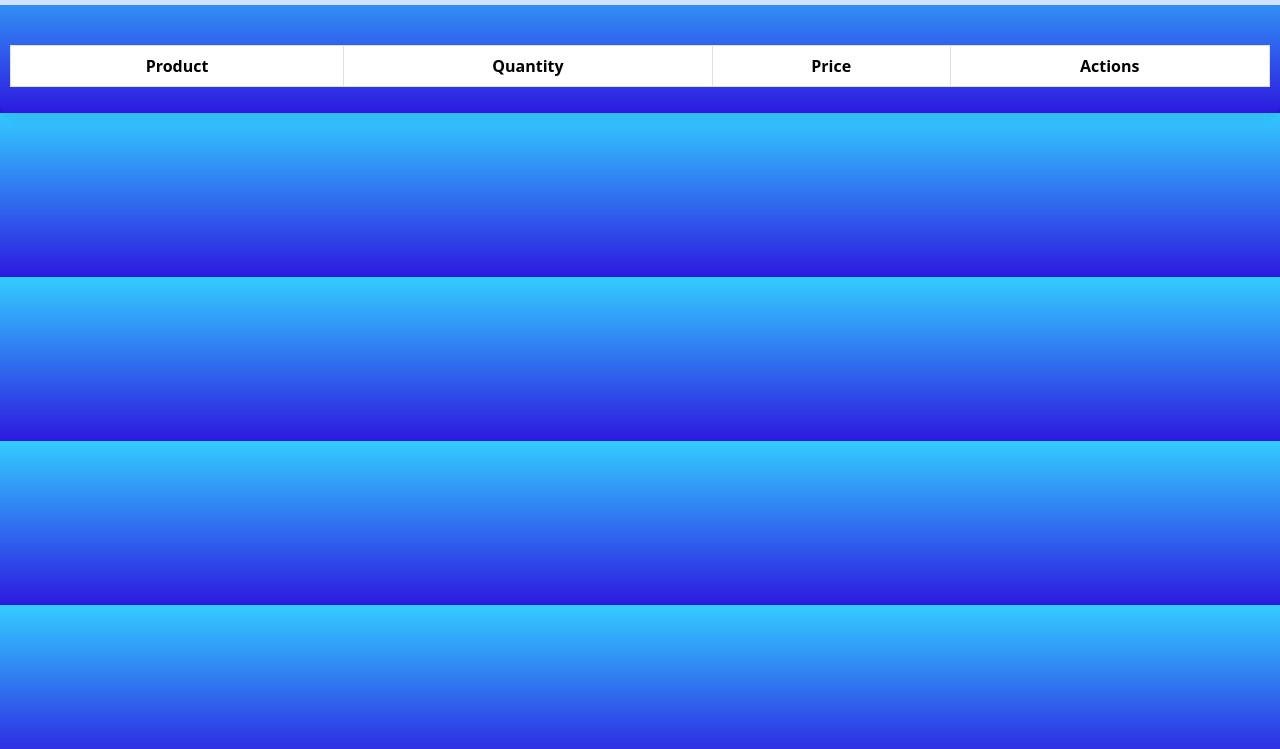
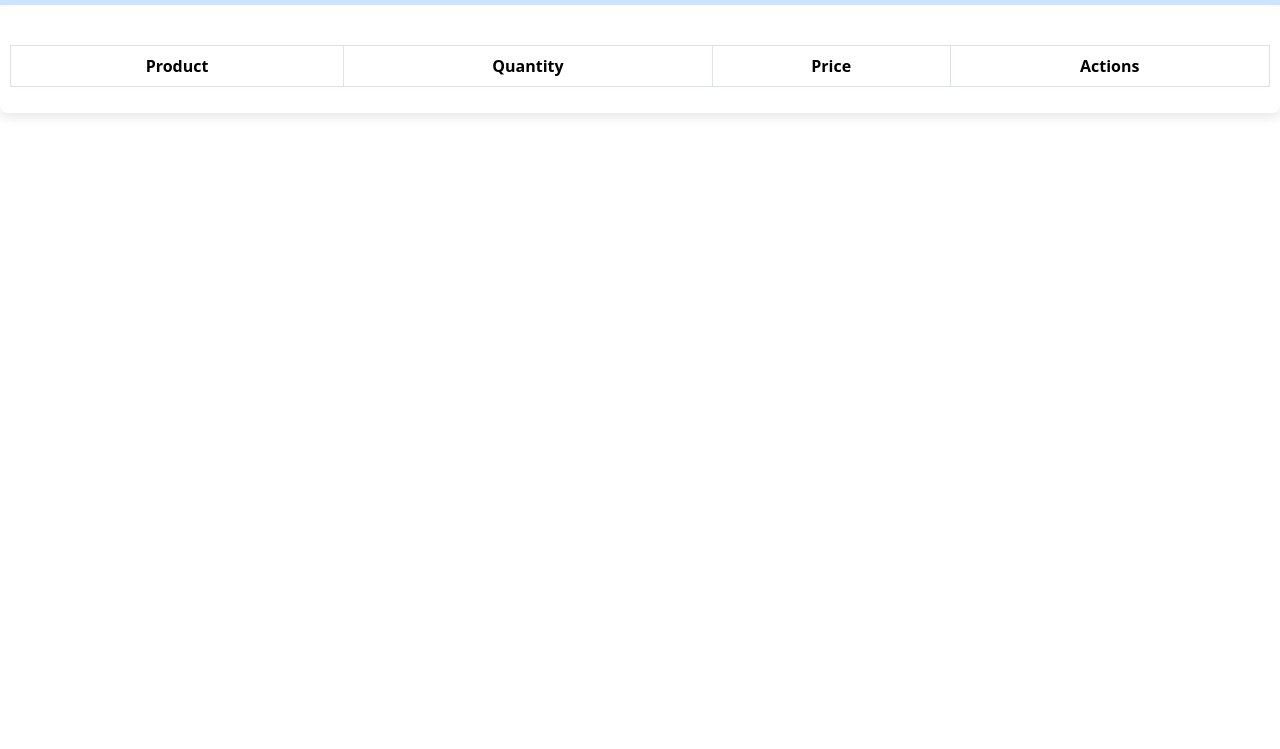
Before and after one commit to majorandres/Quantify, a website: page frontend/inventory.html in a window 1280 px wide. Shown: the part 51-800 px from the top of the page. Drawn offline with nearby package versions, Linux system fonts and the light colour scheme.

Commit message:
revert colors back

```diff
--- a/frontend/css/inventory.css
+++ b/frontend/css/inventory.css
@@ -1,7 +1,4 @@
-body{
-    background: linear-gradient(to bottom, #33ccff 0%, #2d19e0 100%);
 
-}
 .proAddSection.hidden {
     display: none;
 }
```
